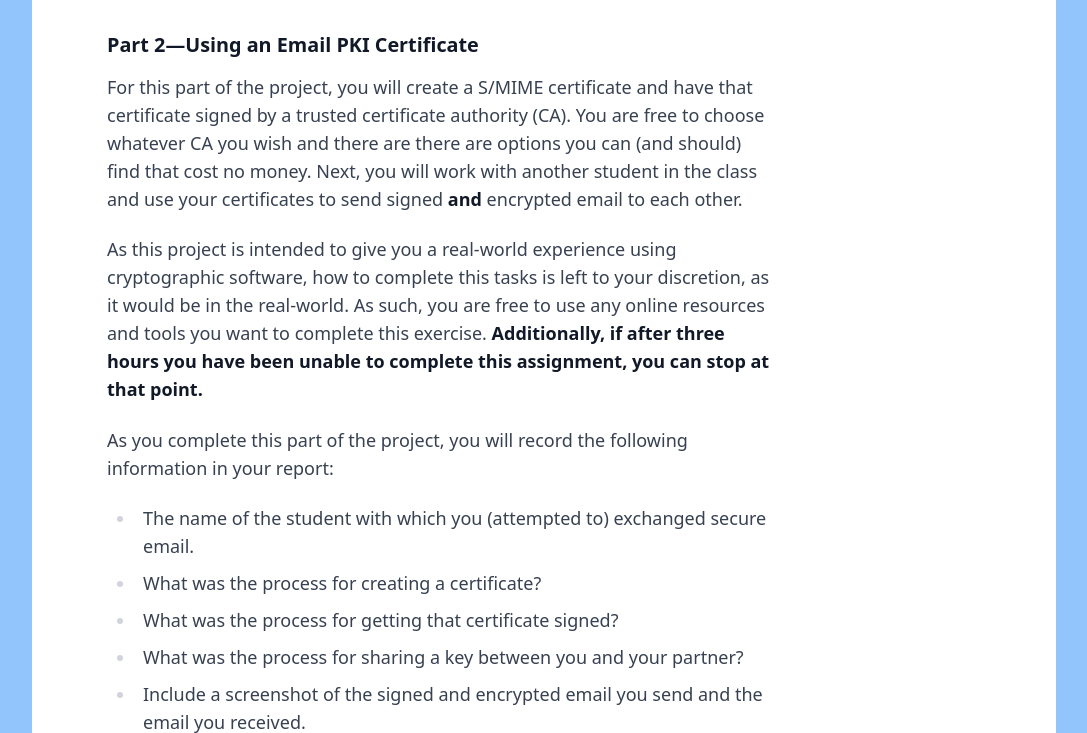
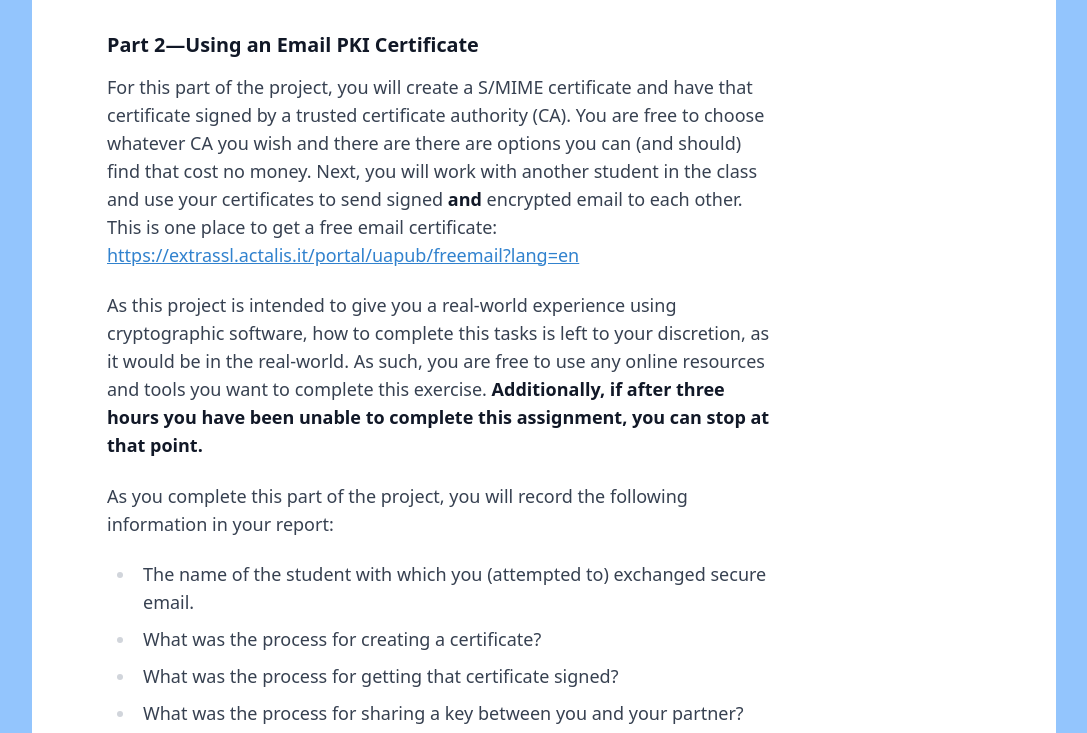
Before and after one commit to zappala/cs465-web, an Astro site: page /winter2024/projects/pki in a window 1280 px wide. Shown: the part 1884-2617 px from the top of the page, without its empty margins (96-1183 px from the left). Built offline with nearby package versions, Linux system fonts and the light colour scheme; Astro itself is replaced by a stand-in of ours.

Commit message:
updated project

```diff
--- a/src/pages/winter2024/projects/pki.mdx
+++ b/src/pages/winter2024/projects/pki.mdx
@@ -64,7 +64,7 @@ For this part of the project, you will create a S/MIME certificate and have that
 certificate signed by a trusted certificate authority (CA). You are free to
 choose whatever CA you wish and there are there are options you can (and should)
 find that cost no money. Next, you will work with another student in the class
-and use your certificates to send signed **and** encrypted email to each other.
+and use your certificates to send signed **and** encrypted email to each other. This is one place to get a free email certificate: [https://extrassl.actalis.it/portal/uapub/freemail?lang=en](https://extrassl.actalis.it/portal/uapub/freemail?lang=en)
 
 As this project is intended to give you a real-world experience using
 cryptographic software, how to complete this tasks is left to your discretion,
```
